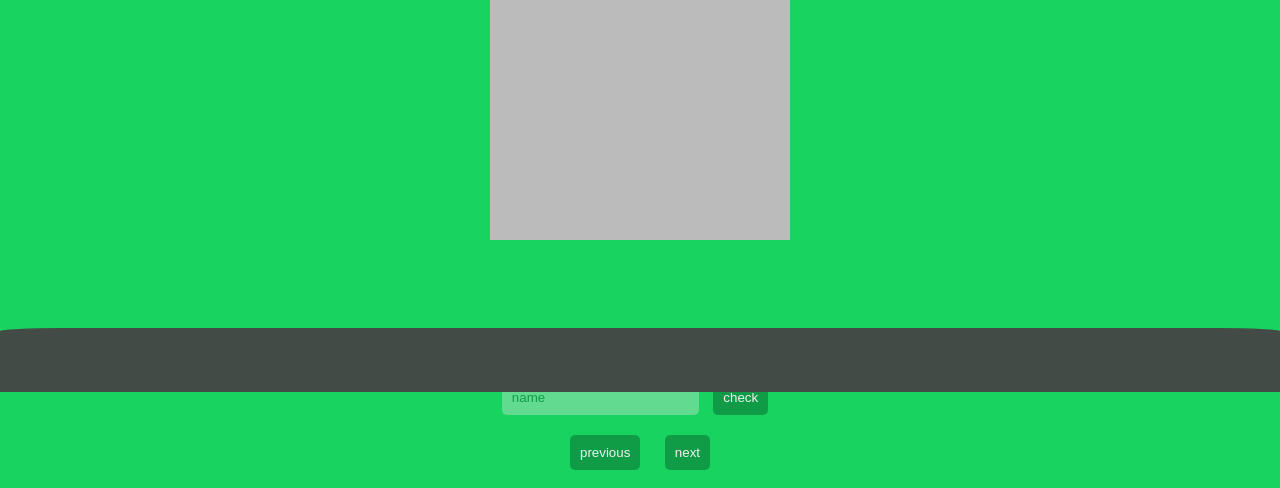
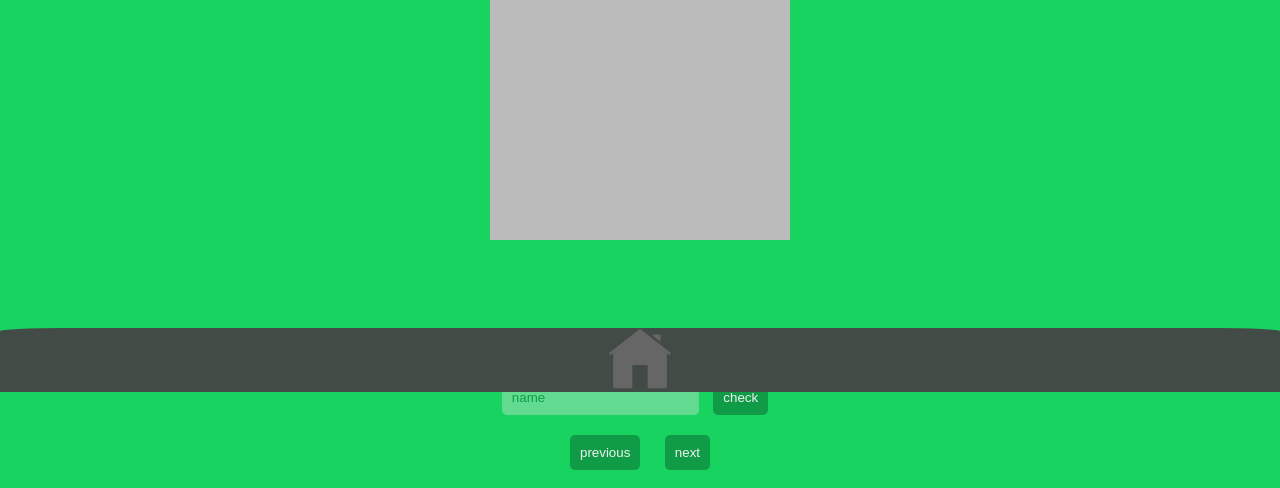
Before and after one commit to nic-lloyd/Assignment4, a website: page FinalProject/cards.html in a window 1280 px wide. Shown: the part 408-896 px from the top of the page. Drawn offline with Linux system fonts and the light colour scheme.

Commit message:
fixing flash cards

```diff
--- a/FinalProject/cards.html
+++ b/FinalProject/cards.html
@@ -47,7 +47,7 @@
         <button id="next">next</button>
     </section>
     <section class="home">
-        <!-- <a href="index.html" class="center"><svg xmlns="http://www.w3.org/2000/svg" x="0px" y="0px" width="64"
+        <a href="index.html" class="center"><svg xmlns="http://www.w3.org/2000/svg" x="0px" y="0px" width="64"
                 height="64" viewBox="0 0 172 172" style=" fill:#000000;">
                 <g fill="none" fill-rule="nonzero" stroke="none" stroke-width="1" stroke-linecap="butt"
                     stroke-linejoin="miter" stroke-miterlimit="10" stroke-dasharray="" stroke-dashoffset="0"
@@ -60,7 +60,7 @@
                         </path>
                     </g>
                 </g>
-            </svg></a> -->
+            </svg></a>
     </section>
     <script language="javascript" type="text/javascript" charset="UTF-8">
         let plantdata = `
@@ -116,8 +116,7 @@
                         "spring"
                     ]
                 },
-            ]
-            `
+            ]`
         let plantjson = JSON.parse(plantdata);
         let size = plantjson.length;
         var currentIndex = 0;
```
